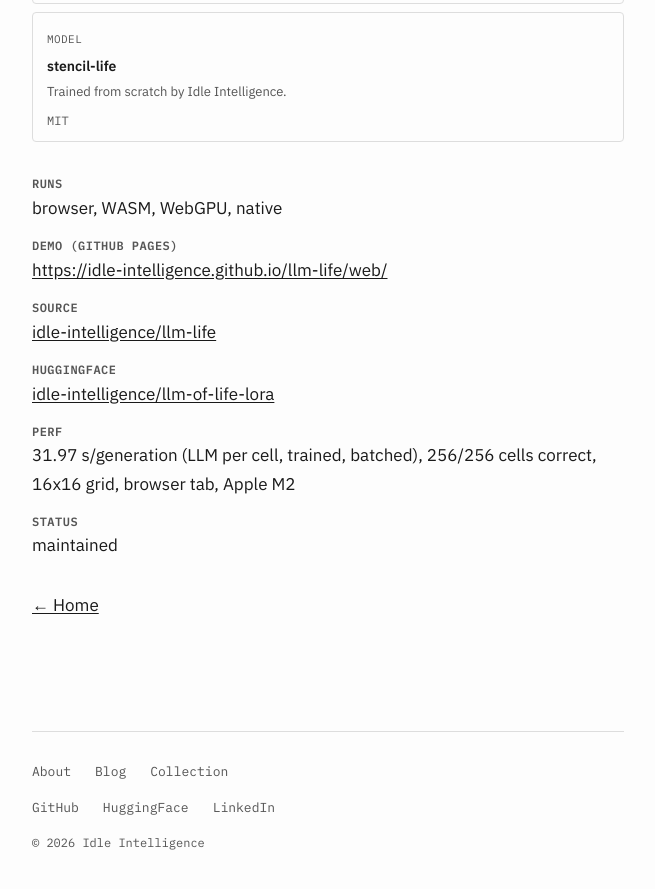
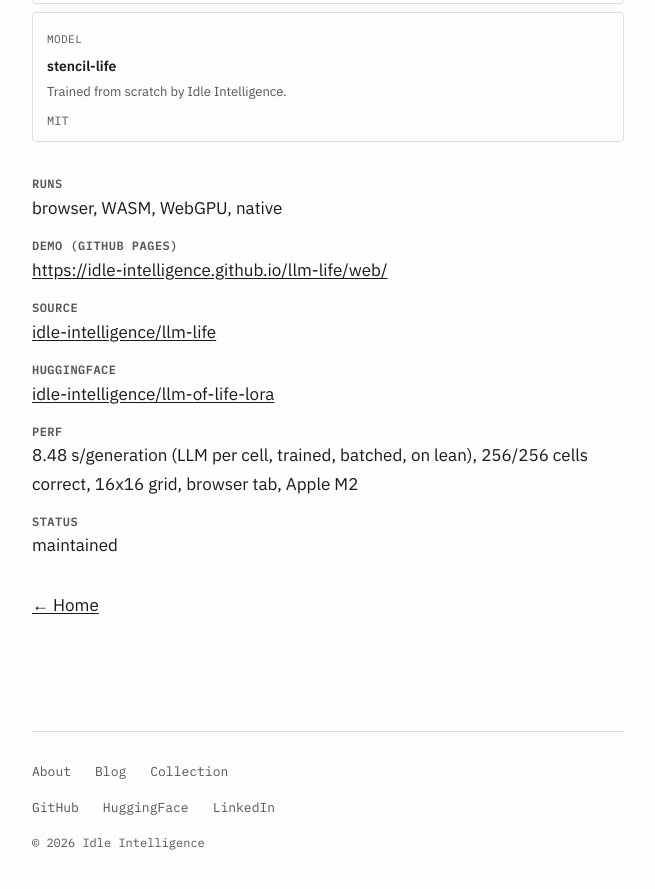
Before and after one commit to idle-intelligence/site, a Jekyll site: the page built from _collection/llm-life.md, in a window 1280 px wide and 900 px high, scrolled down 1513 px. Shown: the top 889 px of the window, without its empty margins (312-967 px from the left). Built offline with Jekyll 4.4.1, drawn with Linux system fonts in a browser that asks for light colours; part of the change alters nothing that is shown; some of the changed text lies outside the part shown.

Commit message:
llm-life card: 16x16 numbers from the lean-measured run (the blog table's source)

```diff
--- a/_collection/llm-life.md
+++ b/_collection/llm-life.md
@@ -9,7 +9,7 @@ demo: ""
 demo_pages: "https://idle-intelligence.github.io/llm-life/web/"
 original_model: Qwen/Qwen2.5-0.5B-Instruct
 dataset: ""
-perf_highlight: 31.97 s/generation (LLM per cell, trained, batched), 256/256 cells correct, 16x16 grid, browser tab, Apple M2
+perf_highlight: 8.48 s/generation (LLM per cell, trained, batched, on lean), 256/256 cells correct, 16x16 grid, browser tab, Apple M2
 card_proof: "256/256 cells, 7 methods compared"
 what_is: Uses a small language model's logits as the update rule for Conway's Game of Life.
 runs: browser, WASM, WebGPU, native
@@ -33,11 +33,11 @@ Measured in a browser tab at 16x16 on an M2, one generation per row:
 
 | method | s / generation | parameters | cells correct |
 |---|---|---|---|
-| Game of Life (rule) | 5.43e-6 | no parameters | 256 / 256 |
-| lookup table | 2.98e-6 | 512-entry table | 256 / 256 |
-| LLM per cell (trained) | 28.46 | 0.5B (+ adapter) | 256 / 256 |
-| LLM whole grid (trained) | 0.6364 | 0.5B (+ adapter) | 256 / 256 |
-| BERT of Life (batched) | 0.0195 | 3,490 | 256 / 256 |
+| Game of Life (rule) | 5.40e-6 | no parameters | 256 / 256 |
+| lookup table | 3.23e-6 | 512-entry table | 256 / 256 |
+| LLM per cell (trained) | 17.09 | 0.5B (+ adapter) | 256 / 256 |
+| LLM whole grid (trained) | 0.4971 | 0.5B (+ adapter) | 256 / 256 |
+| BERT of Life (batched) | 0.0173 | 3,490 | 256 / 256 |
 
 At 2048x2048 the language models are left out and the grid goes to the graphics processor. Measured in a Chromium browser tab on an Apple M2 with WebGPU, 200 generations per row from the same starting board, each final board checked cell by cell against the rule. Read back means the board returns to the CPU after every generation, kept there means it stays on the GPU, and bitwise packs 32 cells into each word:
 
```
